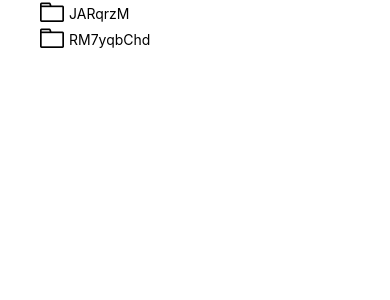
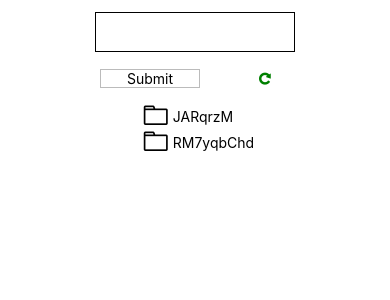
Before and after one commit to Valentinporta/Native-Directory-Tree, a React Native app: screen / in a window 390 px wide. Shown: the top 300 px of the page. Built offline with nearby package versions, Linux system fonts and the light colour scheme.

Commit message:
added input and custom buttons

```diff
--- a/App.js
+++ b/App.js
@@ -1,5 +1,6 @@
 import React from 'react';
-import { SafeAreaView, StyleSheet, Text, View } from 'react-native';
+import { SafeAreaView, StyleSheet, Text, TextInput, View } from 'react-native';
+import CustomButton from './components/customButton/CustomButton';
 import RecursiveTree from './components/recursiveTree/RecursiveTree';
 import Tree from './components/tree/Tree';
 
@@ -81,7 +82,12 @@ const data = [
 
 export default function App() {
   return (
-    <SafeAreaView>
+    <SafeAreaView style={styles.container}>
+      <TextInput style={styles.input} />
+      <View style={styles.buttons}>
+        <CustomButton type='submit' />
+        <CustomButton type='refresh' />
+      </View>
       <Tree>
         <RecursiveTree data={data} />
       </Tree>
@@ -94,6 +100,19 @@ const styles = StyleSheet.create({
     flex: 1,
     backgroundColor: '#fff',
     alignItems: 'center',
-    justifyContent: 'center',
   },
+  input: {
+    height: 40,
+    margin: 12,
+    borderWidth: 1,
+    padding: 10,
+    width: 200
+  },
+  buttons: {
+    display: 'flex',
+    flexDirection: 'row',
+    padding: 5,
+    width: 200,
+    justifyContent: 'space-between'
+  }
 });
--- /dev/null
+++ b/components/customButton/CustomButton.js
@@ -0,0 +1,32 @@
+import React from 'react';
+import { StyleSheet, Text, TouchableOpacity } from 'react-native';
+import { Foundation } from '@expo/vector-icons';
+
+const CustomButton = ({ type }) => {
+
+    return type === 'submit'
+        ?
+        <TouchableOpacity>
+            <Text style={styles.submit}>Submit</Text>
+        </TouchableOpacity>
+        :
+        <TouchableOpacity>
+            <Foundation style={styles.refresh} name="refresh" size={17} color="green" />
+        </TouchableOpacity>
+};
+
+const styles = StyleSheet.create({
+    submit: {
+        width: 100,
+        paddingHorizontal: 10,
+        borderWidth: 1,
+        borderColor: '#bbb',
+        textAlign: 'center'
+    },
+    refresh: {
+        width: 50,
+        textAlign: 'center',
+    }
+})
+
+export default CustomButton;
--- a/components/tree/Tree.js
+++ b/components/tree/Tree.js
@@ -7,6 +7,7 @@ const Tree = ({ children }) => {
 
 const styles = StyleSheet.create({
     tree: {
+        marginTop: 10,
         paddingLeft: 20
     }
 })
```
